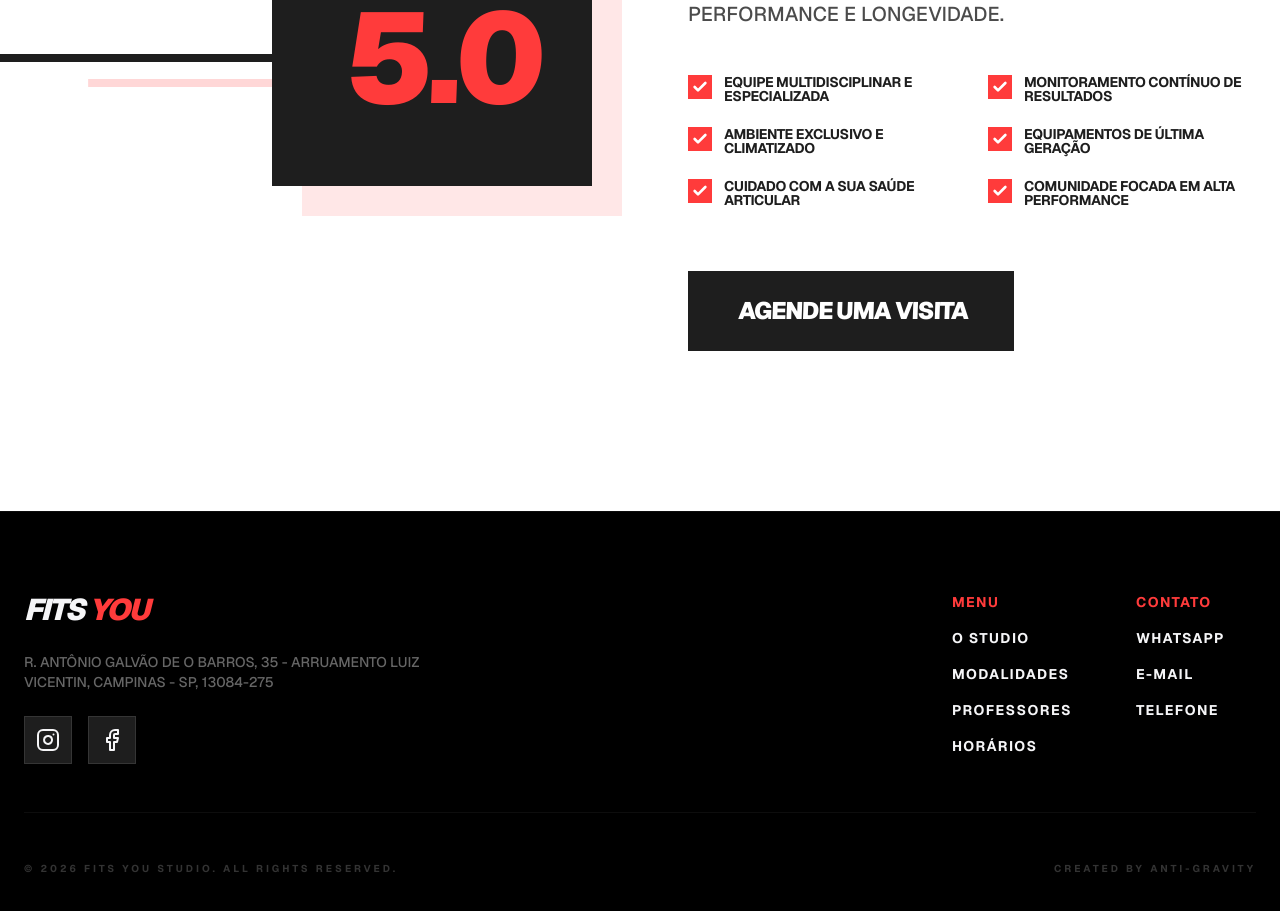
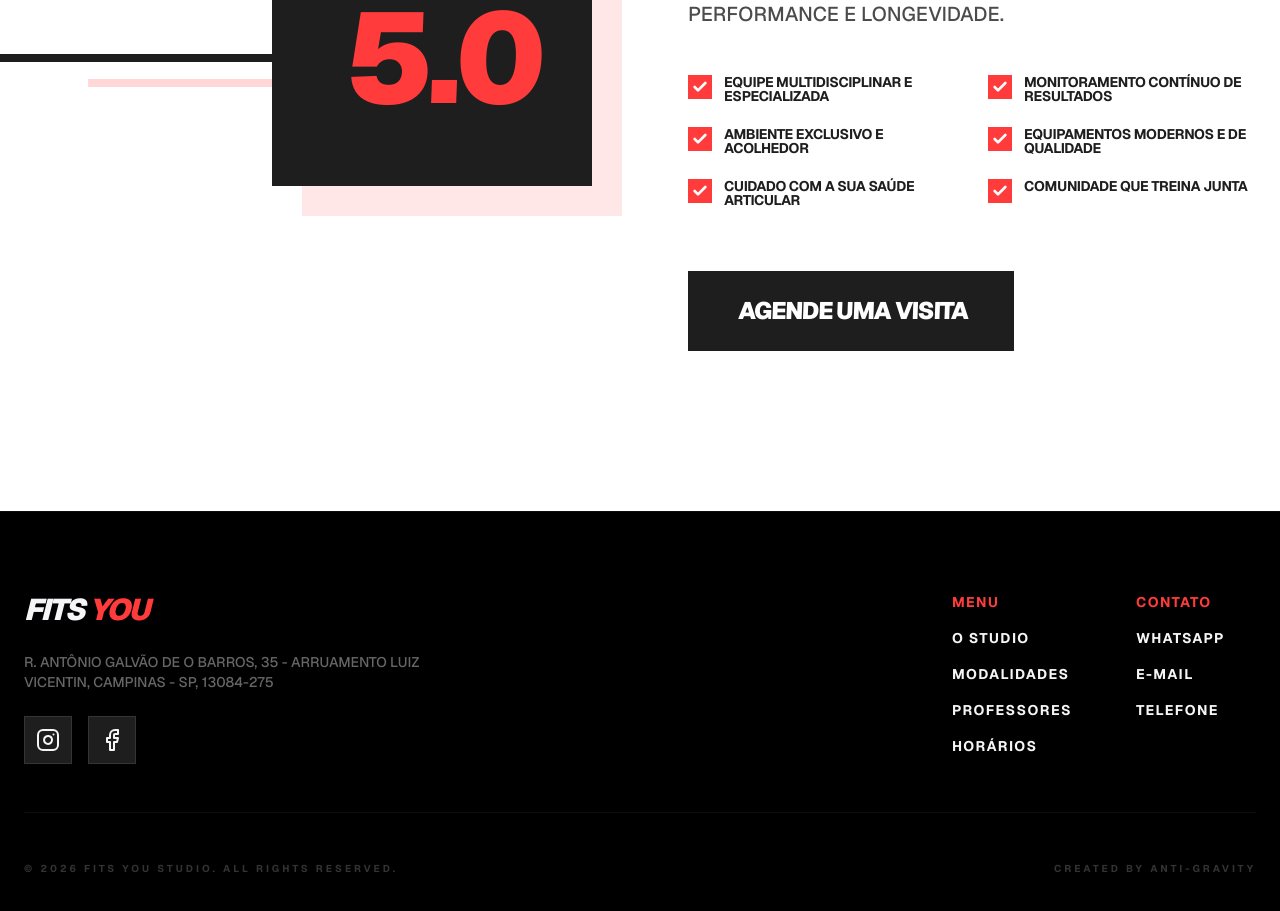
Before and after one commit to lucasignislab/fitsyou, a Next.js app: page /studio in a window 1280 px wide. Shown: the part 4371-5282 px from the top of the page. Built offline with nearby package versions, Linux system fonts and the light colour scheme.

Commit message:
update: teacher specialties and limits section texts

```diff
--- a/src/app/professores/page.tsx
+++ b/src/app/professores/page.tsx
@@ -9,7 +9,7 @@ const teachers = [
     {
         name: "Samuel Hernandez",
         role: "Professor Responsável",
-        specialty: "Nutrição, Biomecânica & Pilates",
+        specialty: "Massoterapia, Biomecânica & Pilates",
         image: "/samuel.png",
         bio: "Bacharel em Ed. Física pela UNICAMP, Coach Lvl 2 pela CrossFit® e 10 anos de experiência como instrutor de Pilates. Especializações em Nutrição Esportiva e Biomecânica, Quiropraxia, Mioterapia e Shiatsu.",
     },
@@ -23,7 +23,7 @@ const teachers = [
     {
         name: "Victor Gadelha",
         role: "Professor",
-        specialty: "Hipertrofia, Emagrecimento & Cross Training",
+        specialty: "Pilates, Força e Funcional",
         image: "/victor.png",
         bio: "Se formou em Educação Física pela Universidade Estadual de Campinas (UNICAMP) e desde então já atuou como Instrutor de Musculação, Avaliador Físico, Personal Trainer e até Professor de Ginástica Laboral. Fez diversos cursos na área, entre eles, Nutrição do Exercício, Envelhecimento e Exercício Físico, Hipertrofia e Emagrecimento, Personal Training e Treinamento para Idosos.",
     },
@@ -44,7 +44,7 @@ const teachers = [
     {
         name: "Marcela Calux",
         role: "Professora",
-        specialty: "Performance, Crossfit & Atleta RX",
+        specialty: "Performance, Cross Training & Atleta RX",
         image: "/marcela.png",
         bio: "Profissional de Educação Física, formada pela Unicamp. No CrossFit desde 2017, atua como atleta RX e coach há 7 anos. Movida por desafios e pela rotina competitiva, participa ativamente de campeonatos e vive a preparação, a intensidade e a disciplina do esporte. Essa vivência como atleta de competição se reflete nas aulas, com foco em performance, estratégia e evolução constante.",
     },
--- a/src/components/StudioLimitSection.tsx
+++ b/src/components/StudioLimitSection.tsx
@@ -5,10 +5,10 @@ import { motion, useScroll, useTransform } from "framer-motion";
 const features = [
     "EQUIPE MULTIDISCIPLINAR E ESPECIALIZADA",
     "MONITORAMENTO CONTÍNUO DE RESULTADOS",
-    "AMBIENTE EXCLUSIVO E CLIMATIZADO",
-    "EQUIPAMENTOS DE ÚLTIMA GERAÇÃO",
+    "AMBIENTE EXCLUSIVO E ACOLHEDOR",
+    "EQUIPAMENTOS MODERNOS E DE QUALIDADE",
     "CUIDADO COM A SUA SAÚDE ARTICULAR",
-    "COMUNIDADE FOCADA EM ALTA PERFORMANCE",
+    "COMUNIDADE QUE TREINA JUNTA",
 ];
 
 export default function StudioLimitSection() {
```
